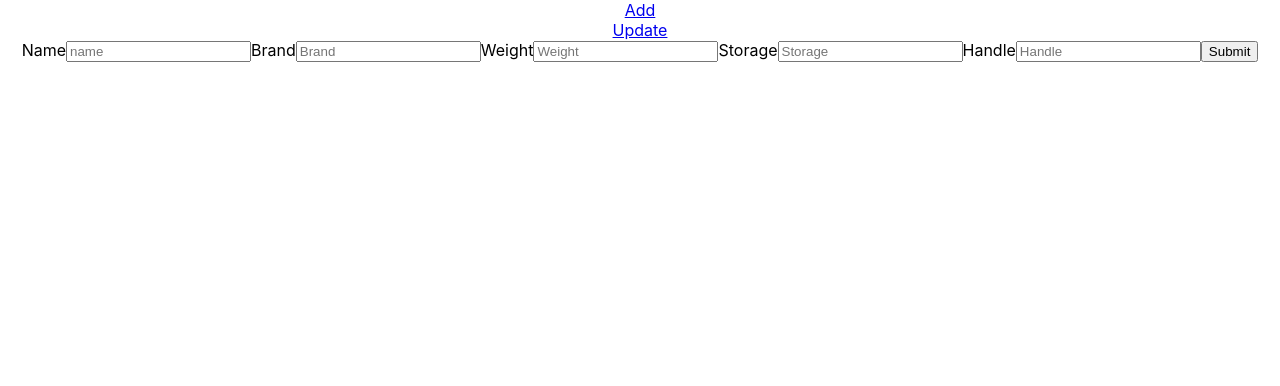
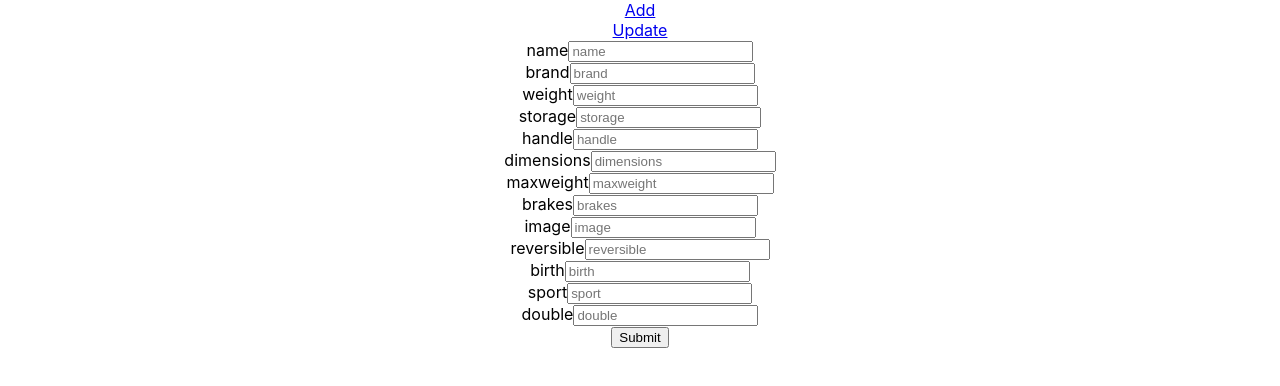
Before and after one commit to Thibault-d/RollBabyRoll-Front, a React (Create React App) app: page /add in a window 1280 px wide. Shown: the top 386 px of the page. Built offline with nearby package versions, Linux system fonts and the light colour scheme.

Commit message:
Add OK // Update in Progress

```diff
--- a/src/App.css
+++ b/src/App.css
@@ -16,3 +16,11 @@
 .App-link {
   color: #61dafb;
 }
+
+.Stroller-container {
+  display:flex;
+}
+
+.Stroller-card {
+  border: solid 1px white;
+}
--- a/src/views/UpdateStroller.js
+++ b/src/views/UpdateStroller.js
@@ -1,11 +1,15 @@
 import React, { Component } from "react";
-import apiClient from "../services/strollers.js";
+import apiClient from "../services/Strollers.js";
 
 export default class UpdateStroller extends Component {
   state = {
     strollers: [],
     toUpdate: [],
   };
+
+  componentDidMount() {
+    this.loadStrollers();
+  }
 
   loadStrollers() {
     apiClient
@@ -20,24 +24,43 @@ export default class UpdateStroller extends Component {
       });
   }
 
-  componentDidMount() {
-    this.loadStrollers();
-  }
+  generateList = () => {
+    return this.state.strollers.map((item, index) => {
+      return (
+        <option key={index} value={item.name}>
+          {item.name}
+        </option>
+      );
+    });
+  };
+
+  strollerToUpdate = (e) => {
+    function toUpdate(item) {
+      return item.name === e.target.value;
+    }
+    this.setState({
+      toUpdate: this.state.strollers.filter(toUpdate),
+    });
+  };
+
+  renderStroller = () => {
+    if(this.state.toUpdate.length ===1){
+    return Object.keys(this.state.toUpdate[0]).map((item, index) => {
+      return <div key={index}>{item}</div>;
+    });}
+    else{console.log("nope")}
+  };
 
   render() {
-    let props = this.props;
-    let theme = this.context;
-    console.log("props", props)
-    console.log("theme", theme)
     return (
       <div>
-        <label htmlFor="cars">Choose a car:</label>
-        <select id="cars">
-          <option value="volvo">Volvo</option>
-          <option value="saab">Saab</option>
-          <option value="mercedes">Mercedes</option>
-          <option value="audi">Audi</option>
-        </select>
+        <div>
+          <label htmlFor="strollers">Choose a Stroller to update:</label>
+          <select onChange={this.strollerToUpdate} id="strollers">
+            {this.generateList()}
+          </select>
+          {this.renderStroller()}
+        </div>
       </div>
     );
   }
--- a/src/views/addStroller.js
+++ b/src/views/addStroller.js
@@ -1,5 +1,5 @@
 import React, { Component } from "react";
-import apiClient from "../services/strollers.js";
+import apiClient from "../services/Strollers.js";
 
 export default class addStrollers extends Component {
   state = {
@@ -8,6 +8,14 @@ export default class addStrollers extends Component {
     weight: "",
     storage: "",
     handle: "",
+    dimensions: "",
+    maxweight: "",
+    brakes: "",
+    image: "",
+    reversible: "",
+    birth: "",
+    sport: "",
+    double: "",
   };
 
   handleChange = (e) => {
@@ -19,9 +27,37 @@ export default class addStrollers extends Component {
   handleSubmit = (e) => {
     e.preventDefault();
     const { history } = this.props;
-    const { name, brand, weight, storage, handle } = this.state;
+    const {
+      name,
+      brand,
+      weight,
+      storage,
+      handle,
+      dimensions,
+      maxweight,
+      brakes,
+      image,
+      reversible,
+      birth,
+      sport,
+      double,
+    } = this.state;
     apiClient
-      .createStroller({ name, brand, weight, storage, handle })
+      .createStroller({
+        name,
+        brand,
+        weight,
+        storage,
+        handle,
+        dimensions,
+        maxweight,
+        brakes,
+        image,
+        reversible,
+        birth,
+        sport,
+        double,
+      })
       .then((res) => {
         history.push("/");
       })
@@ -30,45 +66,40 @@ export default class addStrollers extends Component {
       });
   };
 
+  inputType = (item) => {
+    switch (item) {
+      case "weight":
+        return "number";
+      case "maxweight":
+        return "number";
+      case "storage":
+        return "number";
+      default:
+        return "text";
+    }
+  };
+
+  generateForm = () => {
+    return Object.keys(this.state).map((item, index) => {
+      return (
+        <div key={index}>
+          <label>{item}</label>
+          <input
+            type={this.inputType(item)}
+            name={item}
+            placeholder={item}
+            onChange={this.handleChange}
+          />
+        </div>
+      );
+    });
+  };
+
   render() {
     return (
       <div>
         <form onSubmit={this.handleSubmit}>
-          <label>Name</label>
-          <input
-            type="text"
-            name="name"
-            placeholder="name"
-            onChange={this.handleChange}
-          />
-          <label>Brand</label>
-          <input
-            type="text"
-            name="brand"
-            placeholder="Brand"
-            onChange={this.handleChange}
-          />
-          <label>Weight</label>
-          <input
-            type="number"
-            name="weight"
-            placeholder="Weight"
-            onChange={this.handleChange}
-          />
-          <label>Storage</label>
-          <input
-            type="number"
-            name="storage"
-            placeholder="Storage"
-            onChange={this.handleChange}
-          />
-          <label>Handle</label>
-          <input
-            type="text"
-            name="handle"
-            placeholder="Handle"
-            onChange={this.handleChange}
-          />
+          {this.generateForm()}
           <input type="submit" />
         </form>
       </div>
--- a/src/views/strollers.js
+++ b/src/views/strollers.js
@@ -1,5 +1,5 @@
 import React, { Component } from "react";
-import apiClient from "../services/strollers.js";
+import apiClient from "../services/Strollers.js";
 
 export default class Strollers extends Component {
   state = {
@@ -26,9 +26,11 @@ export default class Strollers extends Component {
   renderStrollers = () => {
     return this.state.strollers.map((item, index) => {
       return (
-        <div key={index}>
+        <div key={index} className="Stroller-card">
           <p>{item.name}</p>
-          <p>{item.weight}</p>
+          <p>{item.weight} kg</p>
+          <p>{item.storage} L</p>
+          <p>{item.handle}</p>
         </div>
       );
     });
@@ -36,8 +38,8 @@ export default class Strollers extends Component {
 
   render() {
     return (
-      <div>
-        <div className="App-header">{this.renderStrollers()}</div>
+      <div className="App-header">
+        <div className="Stroller-container">{this.renderStrollers()}</div>
       </div>
     );
   }
```
Also changed, not shown: src/App.js (+8 -11 lines), src/services/StrollerContext.js (added), src/services/context.js (deleted).
